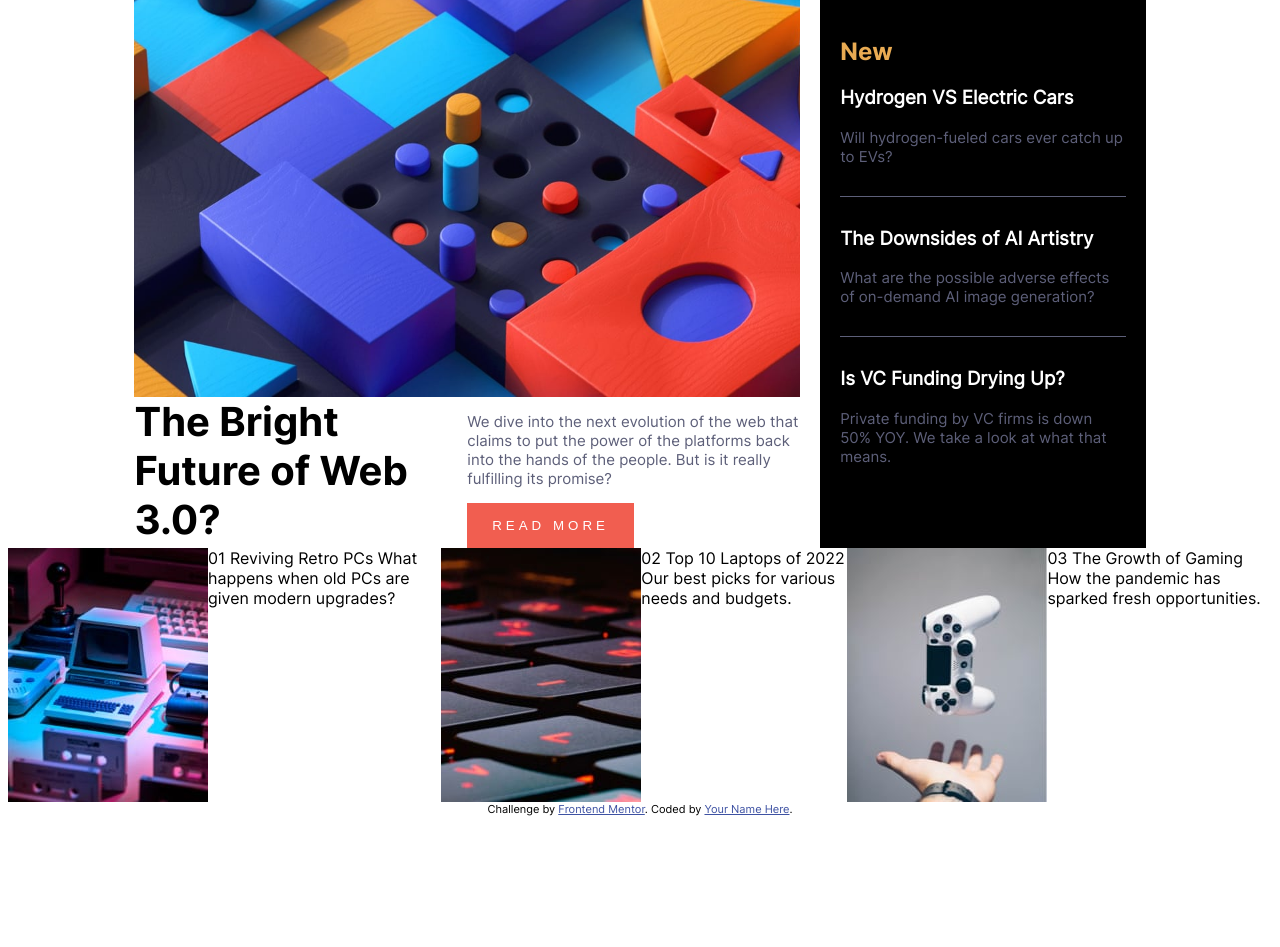
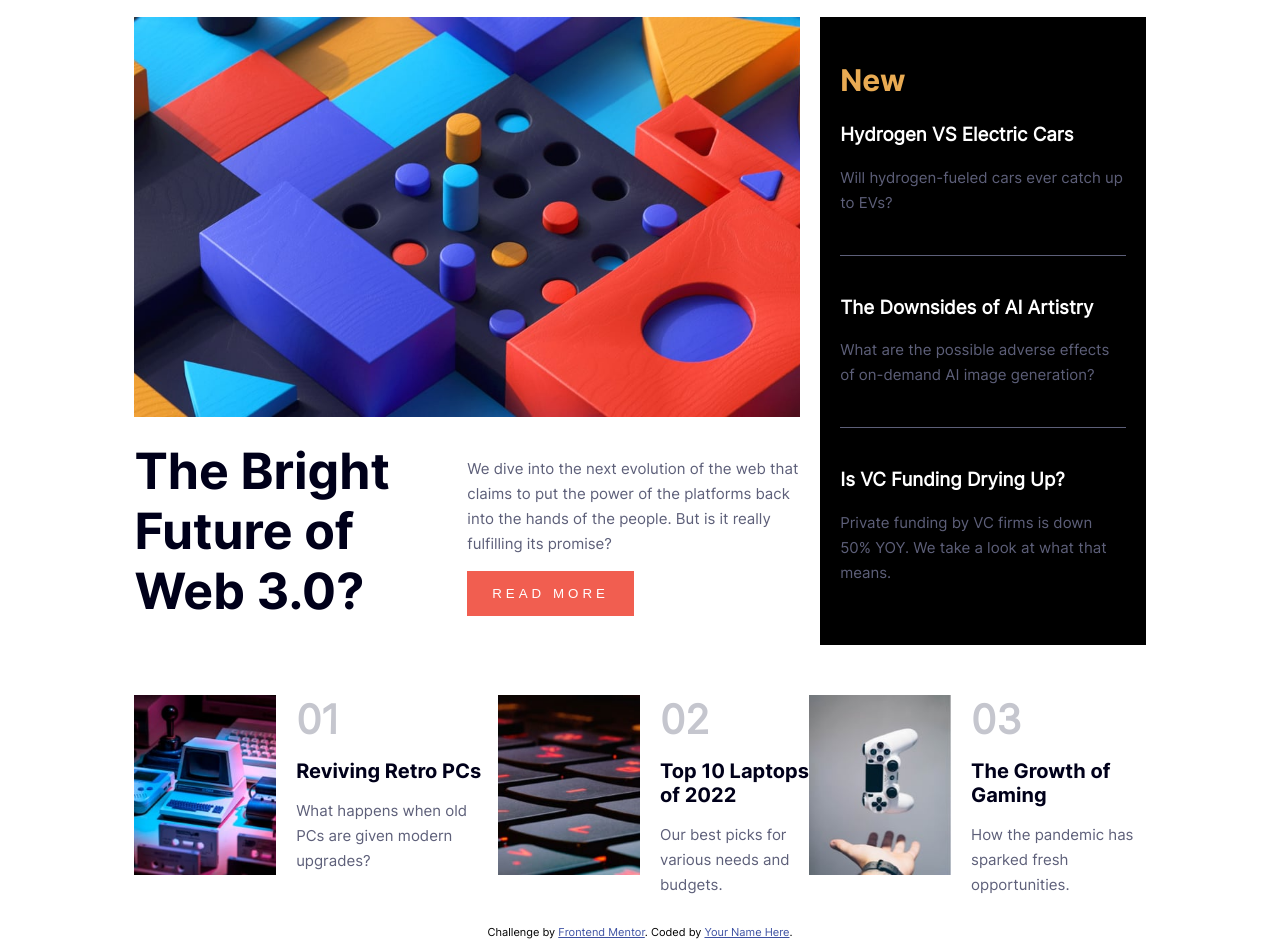
Before and after one commit to Gaspavar92/news-homepage-main, a plain HTML site: page index.html in a window 1280 px wide. Shown: the part 63-1010 px from the top of the page. Before the commit the page ends 887 px from the top, so only its background shows below. Drawn offline with Linux system fonts and the light colour scheme.

Commit message:
Finished desktop styling

```diff
--- a/index.html
+++ b/index.html
@@ -14,6 +14,7 @@
     .attribution a { color: hsl(228, 45%, 44%); }
   </style>
   <link rel="stylesheet" href="./style.css">
+  <script src="./script.js" defer></script>
 </head>
 <body>
 
@@ -71,29 +72,38 @@
 </main>
 
 
-<section>
+<section class="image-container">
 
-  <div class="images">
+  <div class="images wrapper">
 
     <div class="image1">
       <img src="./assets/images/image-retro-pcs.jpg" alt="" class="image">
-      01
-      Reviving Retro PCs
-      What happens when old PCs are given modern upgrades?
+      <div class="text">
+        <h4>01</h4>
+        <h5>Reviving Retro PCs</h5>
+        <p>What happens when old PCs are given modern upgrades?</p>
+      </div>
+
     </div>
 
     <div class="image2">
       <img src="./assets/images/image-top-laptops.jpg" alt="" class="image">
-      02
-      Top 10 Laptops of 2022
-      Our best picks for various needs and budgets.
+      <div class="text">
+        <h4>02</h4>
+        <h5>Top 10 Laptops of 2022</h5>
+        <p>Our best picks for various needs and budgets.</p>
+      </div>
+
     </div>
 
     <div class="image3">
       <img src="./assets/images/image-gaming-growth.jpg" alt="" class="image">
-      03
-      The Growth of Gaming
-      How the pandemic has sparked fresh opportunities.
+      <div class="text">
+        <h4>03</h4>
+        <h5>The Growth of Gaming</h5>
+        <p>How the pandemic has sparked fresh opportunities.</p>
+      </div>
+
     </div>
 
   </div>
--- a/style.css
+++ b/style.css
@@ -61,6 +61,7 @@ main {
 }
 
 .main-sections {
+    margin-top: 20px;
     display: flex;
     justify-content: center;
     gap: 20px;
@@ -81,17 +82,20 @@ main {
 p {
     font-size: 15px;
     color: hsl(236, 13%, 42%);
+    line-height: 25px;
 }
 
 h1 {
-    font-size: 40px;
+    font-size: 50px;
     margin: 0;
     font-family: "Inter Bold";
+    color: hsl(240, 100%, 5%);
 }
 
 h2 {
     color: hsl(35, 77%, 62%);
     font-family: "Inter Bold";
+    font-size: 30px;
 }
 
 button {
@@ -106,12 +110,12 @@ button {
 
 .border {
     border-top: 1px solid hsl(236, 13%, 42%);
-    padding-top: 30px;
+    padding-top: 40px;
 }
 
 .right-container p {
     color: hsl(236, 13%, 42%);
-    margin-bottom: 30px;
+    margin-bottom: 40px;
 }
 
 .images {
@@ -120,4 +124,41 @@ button {
 
 .image1, .image2, .image3 {
     display: flex;
+    height: 180px;
 }
+
+.text {
+    display: flex;
+    flex-direction: column;
+    margin-left: 20px;
+}
+
+.text p {
+    margin: 0 auto;
+}
+
+.image-container {
+    margin-top: 50px;
+    display: flex;
+    justify-content: center;
+}
+
+h4 {
+    font-size: 40px;
+    color: hsl(233, 8%, 79%);
+}
+
+h5 {
+    font-size: 20px;
+    font-family: "Inter Bold";
+    color: hsl(240, 100%, 5%);
+}
+
+h4, h5 {
+    margin-bottom: 15px;
+    margin-top: 0;
+}
+
+.attribution {
+    margin-top: 50px
+}
```
